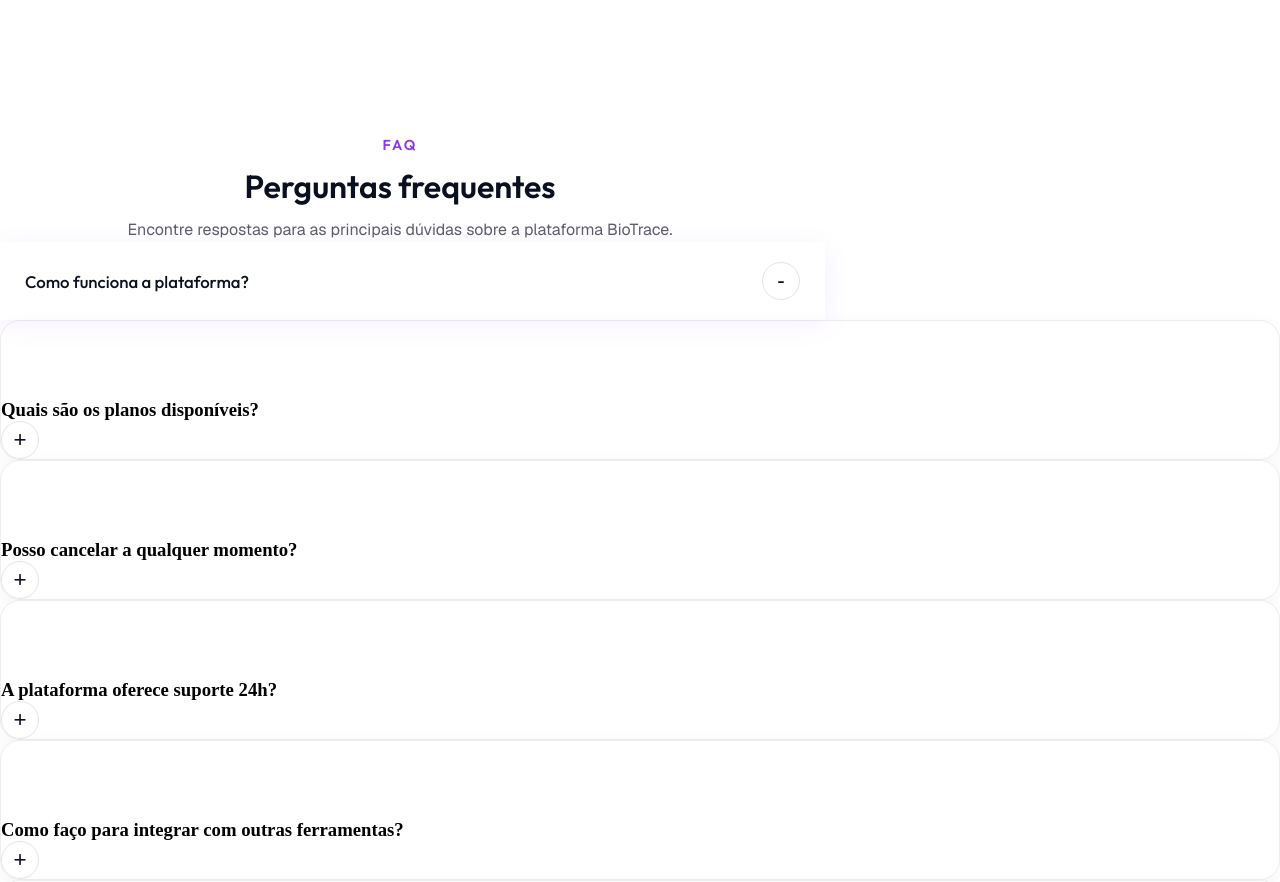
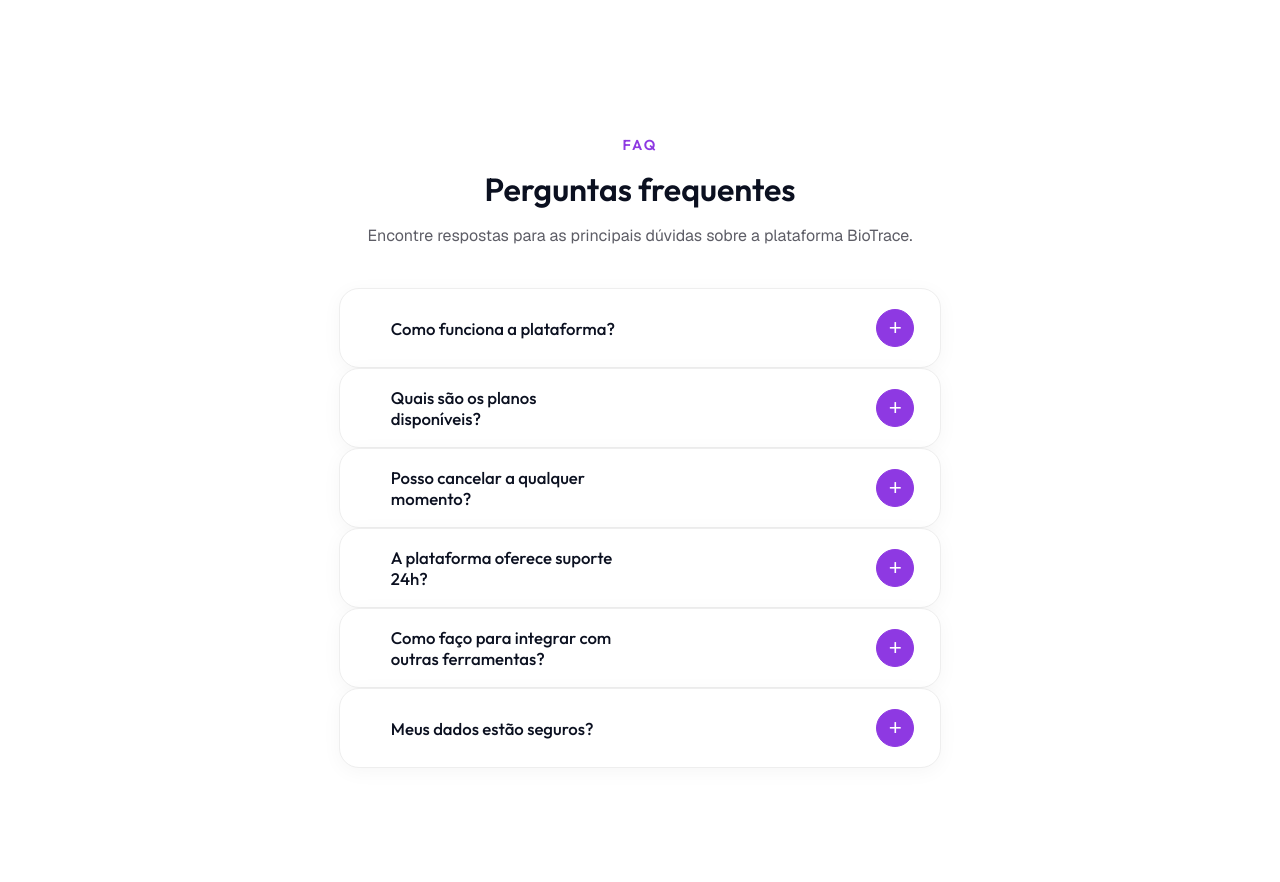
Before and after one commit to BioTrace-Monitoring/Projeto---BioTrace, a plain HTML site: page public/index.html in a window 1280 px wide. Shown: the part 3700-4582 px from the top of the page. Drawn offline with nearby package versions, Linux system fonts and the light colour scheme.

Commit message:
Produzindo tela perguntas

```diff
--- a/public/css/style.css
+++ b/public/css/style.css
@@ -580,6 +580,15 @@ body {
 
     /* perguntas */
 
+.faq-sessao {
+    width: 100%;
+    display: flex;
+    flex-direction: column;
+    justify-content:center;
+    align-items: center;
+    margin-bottom: 250px;
+}
+
 .container-faq {
     width: 100%;
     min-height: 100vh;
@@ -591,6 +600,7 @@ body {
             transparent 40%
         ),white;
     display: flex;
+    justify-content: center;
     flex-direction: column;
     align-items: center;
     padding: 100px 5%;
@@ -601,9 +611,11 @@ body {
     width: 100%;
     max-width: 800px;
     text-align: center;
+    align-items: center;
     display: flex;
     flex-direction: column;
-    gap: 12px;
+    gap: 15px;
+    margin-bottom: 40px;
 }
 
 .faq-titulo span {
@@ -638,23 +650,26 @@ body {
 }
 
 .faq-planos {
-    width: 100%;
+    width: 47%;
     background-color: white;
     border: 1px solid #eeeeee;
     border-radius: 20px;
     box-shadow: 0px 4px 20px rgba(0, 0, 0, 0.04);
     overflow: hidden;
     transition: all 0.3s ease;
+    justify-content: space-between;
+    align-items: center;
+    padding: 0px 2%;
+    display: flex;
 }
 
 .faq-funcionamento {
     border-color: #d9baff;
-
     box-shadow: 0px 5px 25px rgba(142, 57, 226, 0.08);
 }
 
 .faq-pergunta {
-    width: 100%;
+    width: 50%;
     min-height: 78px;
     padding: 0 25px;
     display: flex;
@@ -687,7 +702,7 @@ body {
     transition: all 0.3s ease;
 }
 
-.faq-item.ativo .faq-botao {
+.faq-planos .faq-botao {
     background-color: var(--cor-primaria);
     border-color: var(--cor-primaria);
     color: white;
@@ -699,7 +714,7 @@ body {
     color: var(--cor-primaria);
 }
 
-.faq-item.ativo .faq-botao:hover {
+.faq-planos .faq-botao:hover {
     color: white;
 }
 
@@ -708,7 +723,7 @@ body {
     padding: 0 25px 25px 25px;
 }
 
-.faq-item.ativo .faq-resposta {
+.faq-planos .faq-resposta {
     display: block;
 }
 
--- a/public/index.html
+++ b/public/index.html
@@ -158,14 +158,13 @@
             </p>
         </div>
 
-        <div class="faq-lista">
-            <div class="faq-funcionamento">
-
+        <div class="faq-planos">
             <div class="faq-pergunta">
                 <h3>Como funciona a plataforma?</h3>
+            </div>
 
-                    <button class="faq-botao" onclick="abrirFaq(0)">
-                        -
+            <button class="faq-botao" onclick="abrirFaq(1)">
+                +
             </button>
         </div>
 
@@ -178,14 +177,10 @@
                 </p>
             </div>
 
+        <div class="faq-planos">
+            <div class="faq-pergunta">
+                <h3>Quais são os planos disponíveis?</h3>
             </div>
-
-        </div>
-
-        <div class="faq-planos">
-
-            <div class="faq-pergunta"></div>
-            <h3>Quais são os planos disponíveis?</h3>
 
             <button class="faq-botao" onclick="abrirFaq(1)">
                 +
@@ -200,12 +195,11 @@
                 </p>
             </div>
 
-        </div>
-
         <div class="faq-planos">
 
-            <div class="faq-pergunta"></div>
+            <div class="faq-pergunta">
                 <h3>Posso cancelar a qualquer momento?</h3>
+            </div>
 
             <button class="faq-botao" onclick="abrirFaq(2)">
                 +
@@ -219,12 +213,11 @@
             </p>
         </div>
 
-        </div>
-
         <div class="faq-planos">
 
-            <div class="faq-pergunta"></div>
+            <div class="faq-pergunta">
                 <h3>A plataforma oferece suporte 24h?</h3>
+            </div>
 
             <button class="faq-botao" onclick="abrirFaq(3)">
                 +
@@ -239,12 +232,11 @@
             </p>
         </div>
 
-        </div>
-
         <div class="faq-planos">
 
-            <div class="faq-pergunta"></div>
+            <div class="faq-pergunta">
                 <h3>Como faço para integrar com outras ferramentas?</h3>
+            </div>
 
             <button class="faq-botao" onclick="abrirFaq(4)">
                 +
@@ -259,12 +251,11 @@
             </p>
         </div>
 
-        </div>
-
         <div class="faq-planos">
 
-            <div class="faq-pergunta"></div>
+            <div class="faq-pergunta">
                 <h3>Meus dados estão seguros?</h3>
+            </div>
 
             <button class="faq-botao" onclick="abrirFaq(4)">
                 +
@@ -277,8 +268,6 @@
                 proteger os dados coletados e as informações utilizadas
                 pela plataforma.
             </p>
-        </div>
-        </div>
         </div>
 
     </section>
```
Lines whose indentation alone changed are shown as unchanged.
